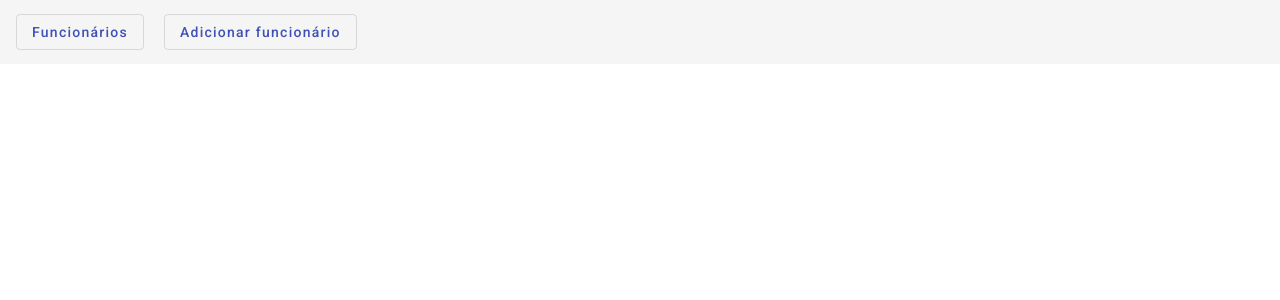
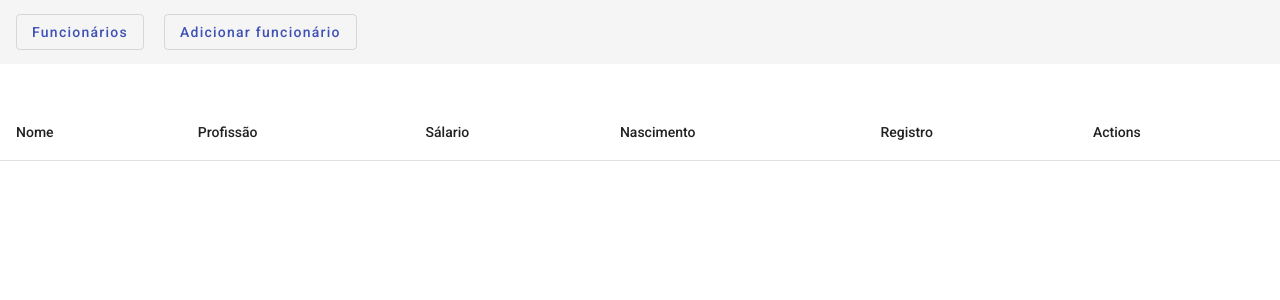
Before and after one commit to jpbs-developer/todo-employee-angular, an Angular app: page /list in a window 1280 px wide. Before the commit this address led to /. Shown: the top 300 px of the page. Built offline with nearby package versions, Linux system fonts and the light colour scheme.

Commit message:
feat: add employee list and employee table component

```diff
--- a/src/app/app-routing.module.ts
+++ b/src/app/app-routing.module.ts
@@ -1,7 +1,10 @@
 import { NgModule } from '@angular/core';
 import { RouterModule, Routes } from '@angular/router';
 
-const routes: Routes = [];
+const routes: Routes = [
+  { path: '', redirectTo: 'list', pathMatch: 'full' },
+  { path: 'list', loadComponent: () => import('./components/employee-list/employee-list.component')}
+];
 
 @NgModule({
   imports: [RouterModule.forRoot(routes)],
--- a/src/app/app.component.html
+++ b/src/app/app.component.html
@@ -1,4 +1,7 @@
-<mat-toolbar class="gap-5">
+<mat-toolbar class="gap-5 text-white">
   <button mat-stroked-button color="primary">Funcionários</button>
   <button mat-stroked-button color="primary">Adicionar funcionário</button>
 </mat-toolbar>
+<section class="container mx-auto mt-10">
+  <router-outlet></router-outlet>
+</section>
--- /dev/null
+++ b/src/app/components/employee-list/employee-list.component.html
@@ -0,0 +1 @@
+<app-employee-table [tableColumns]="tableColumns"></app-employee-table>
--- /dev/null
+++ b/src/app/components/employee-list/employee-list.component.ts
@@ -0,0 +1,34 @@
+import { Component } from '@angular/core';
+import { CommonModule } from '@angular/common';
+import { MatTableModule } from '@angular/material/table';
+import {
+  EmployeeTableComponent,
+  TableColumns,
+} from './employee-table/employee-table.component';
+import { Observable } from 'rxjs';
+
+export type Employee = {
+  name: string;
+  jobRole: string;
+  salary: number;
+  birthDate: string;
+  registry: number;
+};
+
+@Component({
+  selector: 'app-employee-list',
+  standalone: true,
+  imports: [CommonModule, MatTableModule, EmployeeTableComponent],
+  templateUrl: './employee-list.component.html',
+  styleUrls: ['./employee-list.component.scss'],
+})
+export default class EmployeeListComponent {
+  tableColumns: TableColumns[] = [
+    { column: 'Nome', key: 'name' },
+    { column: 'Profissão', key: 'jobRole' },
+    { column: 'Sálario', key: 'salary' },
+    { column: 'Nascimento', key: 'birthDate' },
+    { column: 'Registro', key: 'registry' },
+  ];
+
+}
--- /dev/null
+++ b/src/app/components/employee-list/employee-table/employee-table.component.html
@@ -0,0 +1,18 @@
+<table mat-table matSort [dataSource]="dataSource" class="mt-5">
+  <ng-container [matColumnDef]="column.key" *ngFor="let column of tableColumns">
+    <th mat-header-cell mat-sort-header *matHeaderCellDef>
+      {{ column.column }}
+    </th>
+    <td mat-cell *matCellDef="let element">{{ element[column.key] }}</td>
+  </ng-container>
+  <ng-container [matColumnDef]="'actions'">
+    <th mat-header-cell mat-sort-header *matHeaderCellDef>Actions</th>
+    <td mat-cell *matCellDef="let element" class="flex gap-2 mt-2">
+      <button mat-flat-button color="primary">Editar</button>
+      <button mat-flat-button color="warn">Excluir</button>
+    </td>
+  </ng-container>
+
+  <tr mat-header-row *matHeaderRowDef="columns"></tr>
+  <tr mat-row class="row" *matRowDef="let row; columns: columns"></tr>
+</table>
--- /dev/null
+++ b/src/app/components/employee-list/employee-table/employee-table.component.ts
@@ -0,0 +1,55 @@
+import {
+  Component,
+  Input,
+  OnChanges,
+  SimpleChanges,
+  ViewChild,
+} from '@angular/core';
+import { CommonModule } from '@angular/common';
+import { MatTableDataSource, MatTableModule } from '@angular/material/table';
+import { MatSort, MatSortModule } from '@angular/material/sort';
+import { MatButtonModule } from '@angular/material/button';
+import { Employee } from '../employee-list.component';
+export interface TableColumns {
+  column: string;
+  key: string;
+}
+@Component({
+  selector: 'app-employee-table',
+  standalone: true,
+  imports: [CommonModule, MatTableModule, MatSortModule, MatButtonModule],
+  templateUrl: './employee-table.component.html',
+  styleUrls: ['./employee-table.component.scss'],
+})
+export class EmployeeTableComponent implements OnChanges {
+  @ViewChild(MatSort) sort!: MatSort;
+  @Input() data: Employee[] = [];
+  @Input() filter: string = '';
+  @Input() tableColumns: TableColumns[] = [];
+  columns: string[] = [];
+  dataSource = new MatTableDataSource<Employee>();
+
+  constructor() {}
+
+  ngOnChanges(changes: SimpleChanges): void {
+    this.columns = [
+      ...this.tableColumns.map((column) => column.key),
+      'actions',
+    ];
+    this.dataSource = new MatTableDataSource(this.data);
+    if (changes['filter']) {
+      this.applyFilter(this.filter);
+    }
+  }
+
+  applyFilter(filter: string) {
+    this.dataSource.filter = filter.trim().toLowerCase();
+    if (this.dataSource.paginator) {
+      this.dataSource.paginator.firstPage();
+    }
+  }
+
+  ngAfterViewInit() {
+    this.dataSource.sort = this.sort;
+  }
+}
```
Also changed, not shown: src/app/components/employee-list/employee-list.component.scss (added), src/app/components/employee-list/employee-table/employee-table.component.scss (added), 2 other files (tests, documents, lock files or other folders).
